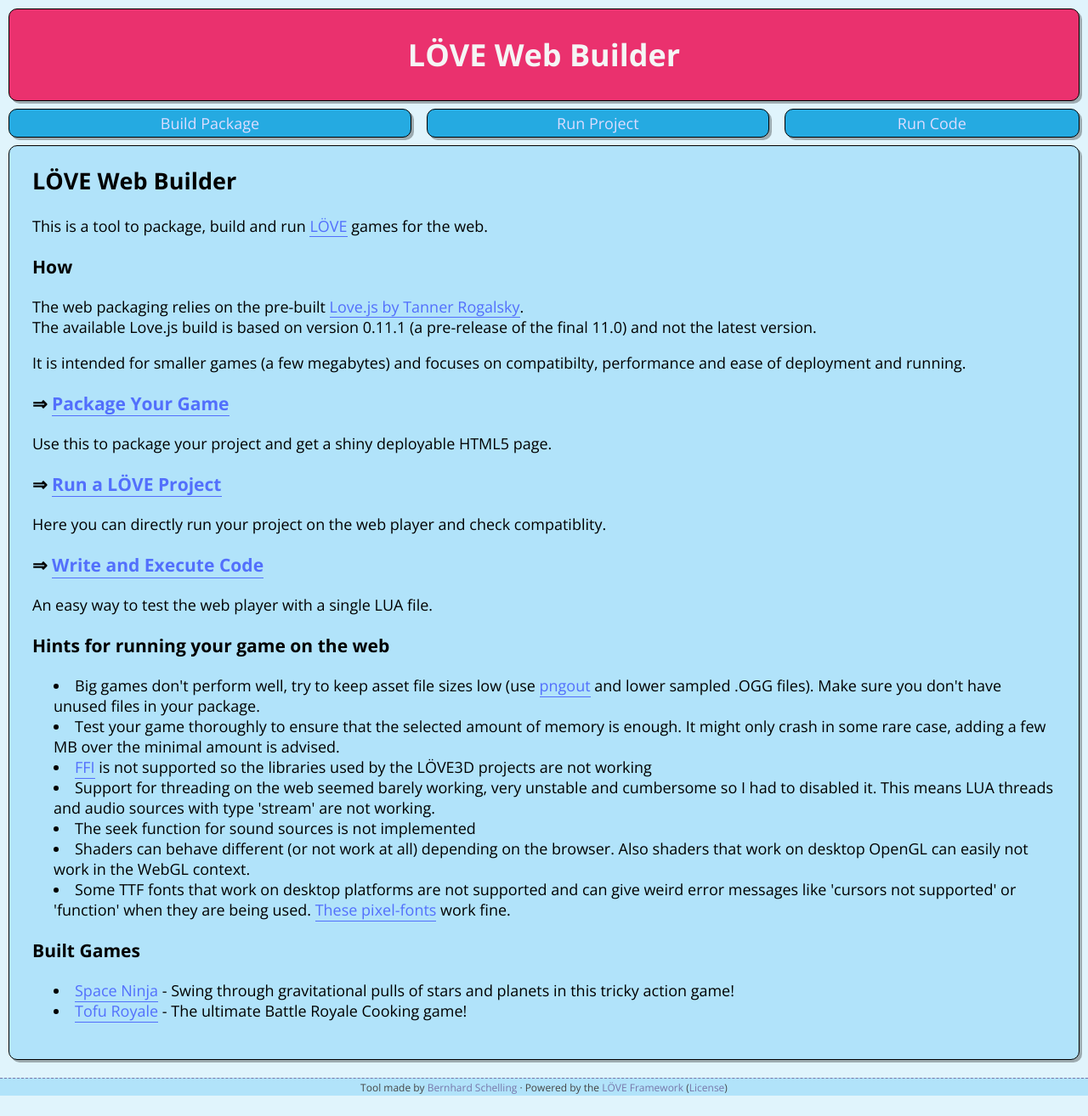
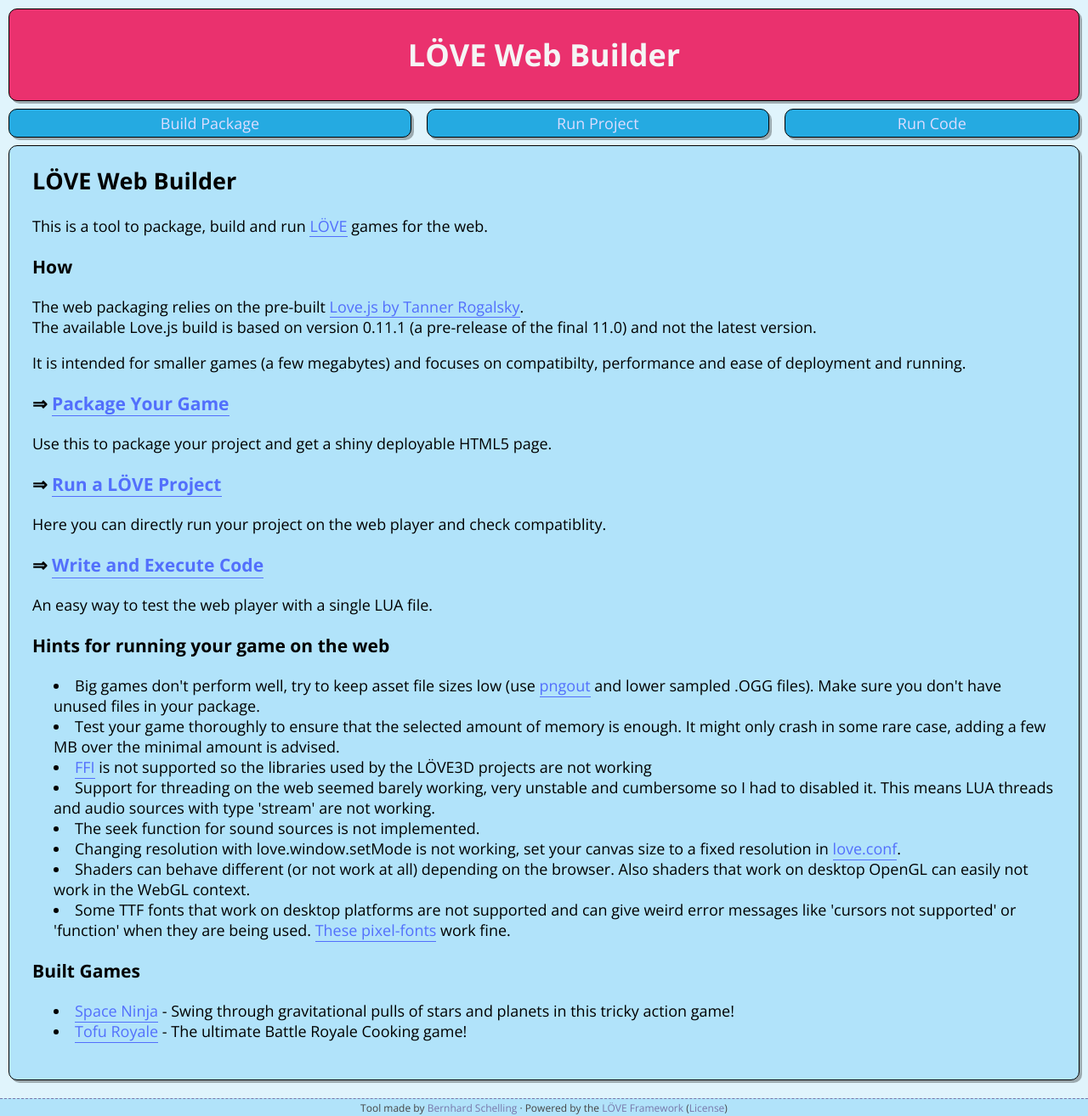
Before and after one commit to schellingb/LoveWebBuilder, a Jekyll site: the page built from index.html, in a window 1280 px wide. Shown: the whole page at 85% size. Built offline with Jekyll 4.4.1, drawn with Linux system fonts in a browser that asks for light colours; the list of posts is cut into pages by our own code; before the commit the page ends 1290 px from its top, so only the background shows below that.

Commit message:
New hint about window.setMode not working

```diff
--- a/index.html
+++ b/index.html
@@ -24,7 +24,8 @@
 <li>Test your game thoroughly to ensure that the selected amount of memory is enough. It might only crash in some rare case, adding a few MB over the minimal amount is advised.</li>
 <li><a href="http://luajit.org/ext_ffi.html">FFI</a> is not supported so the libraries used by the LÖVE3D projects are not working</li>
 <li>Support for threading on the web seemed barely working, very unstable and cumbersome so I had to disabled it. This means LUA threads and audio sources with type 'stream' are not working.</li>
-<li>The seek function for sound sources is not implemented</li>
+<li>The seek function for sound sources is not implemented.</li>
+<li>Changing resolution with love.window.setMode is not working, set your canvas size to a fixed resolution in <a href="https://love2d.org/wiki/Config_Files">love.conf</a>.</li>
 <li>Shaders can behave different (or not work at all) depending on the browser. Also shaders that work on desktop OpenGL can easily not work in the WebGL context.</li>
 <li>Some TTF fonts that work on desktop platforms are not supported and can give weird error messages like 'cursors not supported' or 'function' when they are being used. <a href="http://www.dsg4.com/04/extra/bitmap/index.html">These pixel-fonts</a> work fine.</li>
 </p>
```
